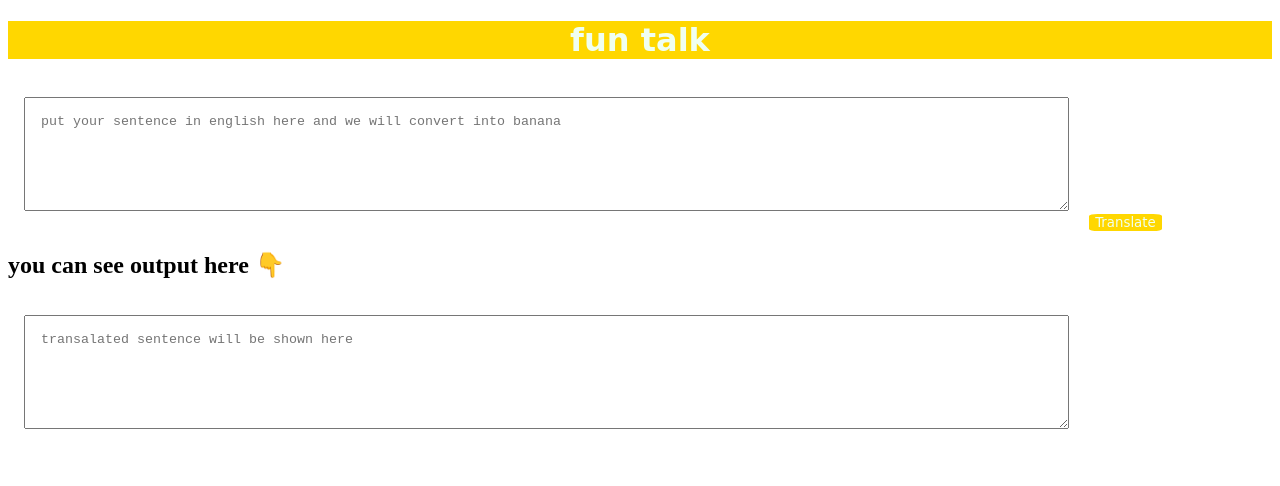
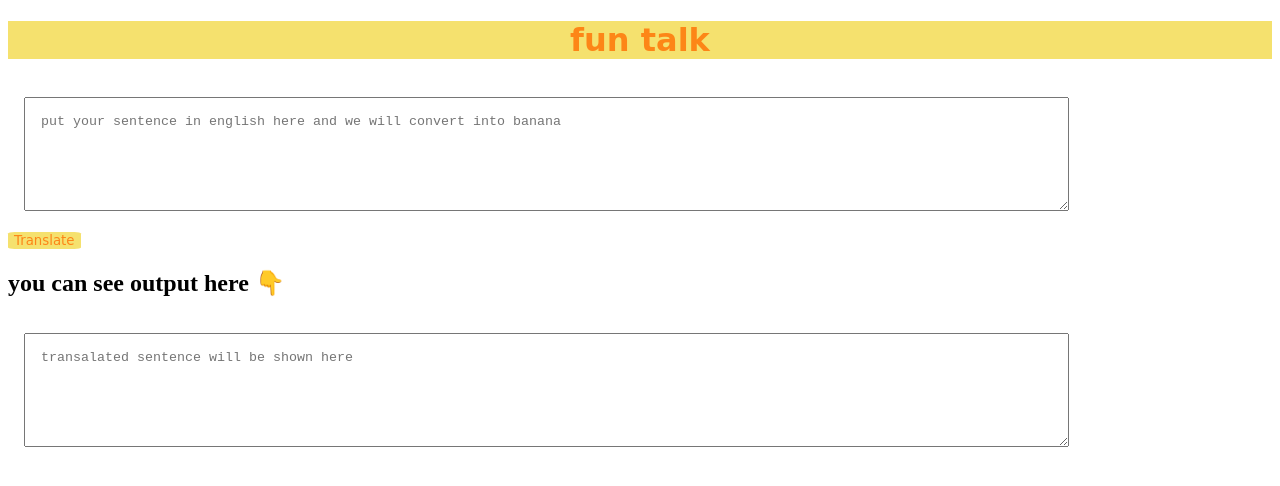
Before and after one commit to Arpit1099/funTranslation, a plain HTML site: page index.html in a window 1280 px wide. Drawn offline with Linux system fonts and the light colour scheme.

Commit message:
color and button position chnages

```diff
--- a/style.css
+++ b/style.css
@@ -5,19 +5,20 @@ textarea{
     padding: 1rem;
 }
 button{
-    border-radius: 12%;
-    background-color: gold;
-    color: honeydew;
+    border-radius: 9%;
+    background-color: rgb(245, 225, 110);
+    color: rgb(253, 134, 23);
     border: gold;
     font-family: 'Permanent Marker', cursive;
+    margin-right: 40%;
 }
 
 .header{
-    background-color: gold;
+    background-color: rgb(245, 225, 110);
     text-align: center;
 }
 
 .heading1{
-    color: honeydew;
+    color: rgb(253, 134, 23);
     font-family: 'Permanent Marker', cursive;
 }
```
